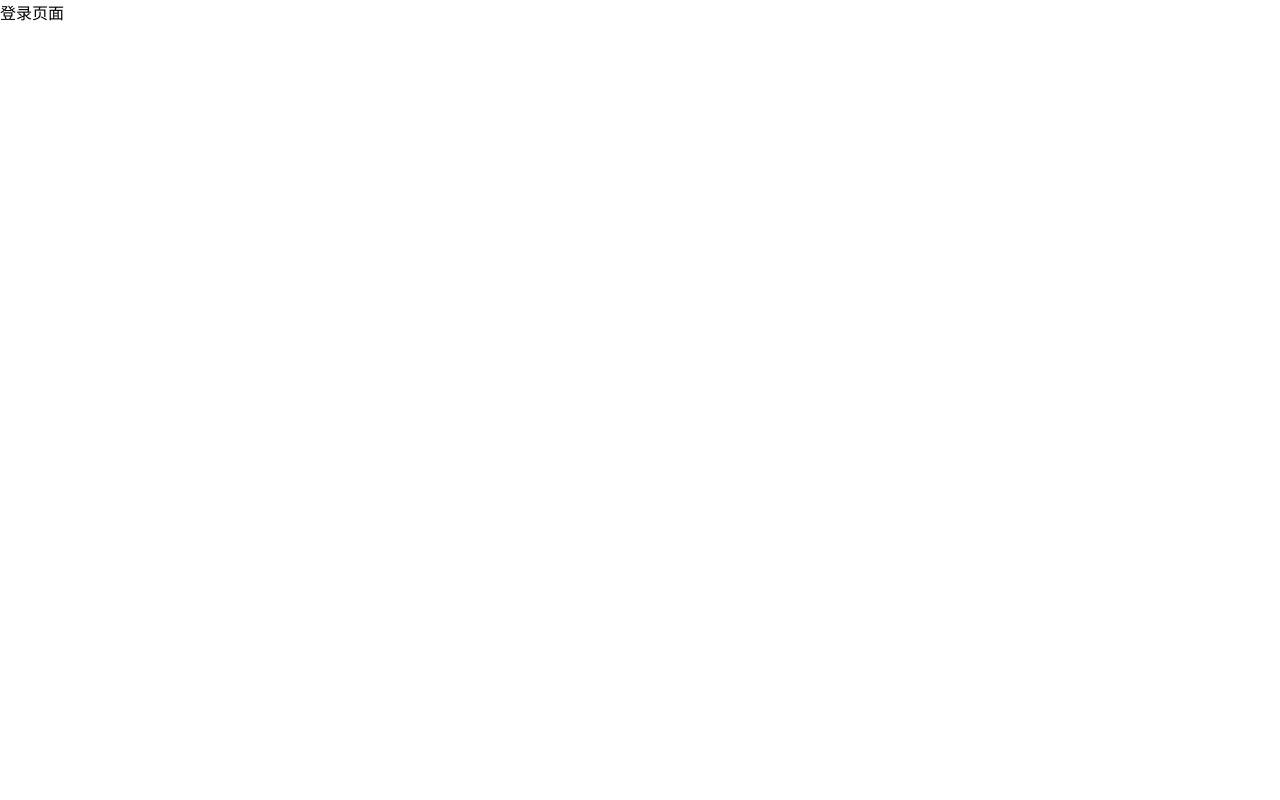
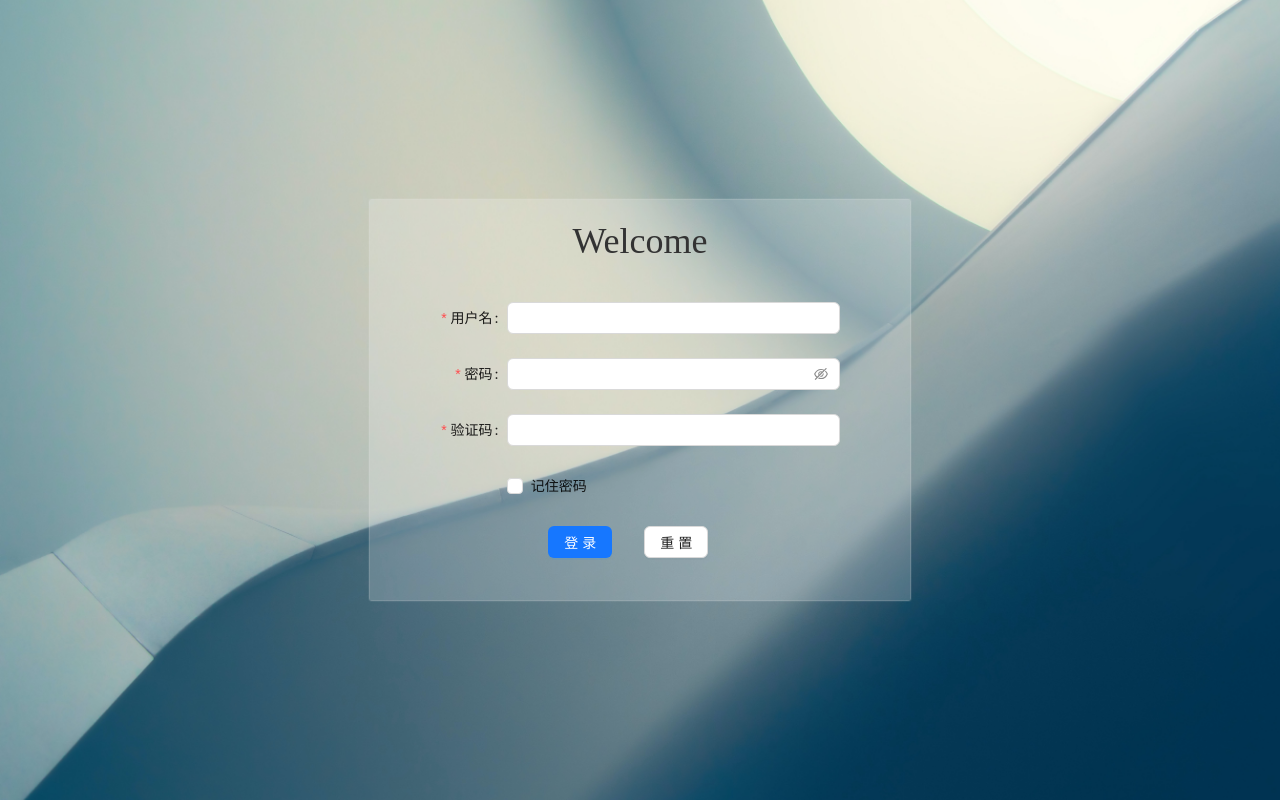
Before and after one commit to Alan-222/react-antd5-admin, a React (Create React App) app: page /login in a window 1280 px wide. Built offline with nearby package versions, Linux system fonts and the light colour scheme; no server answers.

Commit message:
feat: 完成登录模块

```diff
--- a/package.json
+++ b/package.json
@@ -11,6 +11,7 @@
     "antd": "^5.10.2",
     "axios": "^1.5.1",
     "http-proxy-middleware": "^2.0.6",
+    "jsencrypt": "^3.3.2",
     "react": "^18.2.0",
     "react-dom": "^18.2.0",
     "react-redux": "^8.1.3",
--- a/src/App.jsx
+++ b/src/App.jsx
@@ -1,6 +1,6 @@
 import React, { Suspense, useEffect } from 'react'
 // 导入路由及react-redux钩子
-import { useNavigate, useRoutes } from 'react-router-dom'
+import { useLocation, useNavigate, useRoutes } from 'react-router-dom'
 import { useDispatch, useSelector } from 'react-redux'
 // 导入api
 import { getUserInfoAsync } from './store/reducers/userSlice'
@@ -15,14 +15,14 @@ export default function App() {
   const routes = useSelector((state) => state.permission.routes)
   // 跳转方法
   const navigate = useNavigate()
-
+  const location = useLocation()
   useEffect(() => {
     const fetchData = async () => {
       if (getToken()) {
         const userInfo = await dispatch(getUserInfoAsync())
         dispatch(generateRoutes(userInfo.menus))
       } else {
-        navigate('/login', { replace: true })
+        navigate('/login', { replace: true, state: { preLocation: location } })
       }
     }
     fetchData()
--- /dev/null
+++ b/src/pages/Login/Login.module.scss
@@ -0,0 +1,36 @@
+.login{
+  width: 100%;
+  height: 100%;
+  position: fixed;
+  left: 0;
+  top: 0;
+  background: center/cover no-repeat url('../../assets/images/login/login-background.jpg');
+  .login-container{
+    width: 500px;
+    height: 360px;
+    padding: 20px;
+    position: absolute;
+    left: 50%;
+    top: 50%;
+    transform: translate(-50%,-50%);
+    background-color: rgba(255,255,255,.2);
+    box-shadow: 0 0 2px #eee;
+    display: flex;
+    flex-direction: column;
+    align-items: center;
+  }
+  .login-text{
+    font-size: 36px;
+    color: #333;
+    margin-bottom: 40px;
+  }
+  .login-form{
+    width: 100%;
+    padding-right: 100px;
+  }
+  .login-captcha{
+    width: 100px;
+    height: 32px;
+    cursor: pointer;
+  }
+}
--- a/src/pages/Login/index.jsx
+++ b/src/pages/Login/index.jsx
@@ -1,7 +1,154 @@
-import React from 'react'
+import React, { useEffect, useState } from 'react'
+import { Button, Checkbox, Form, Input } from 'antd'
+import { useLocation, useNavigate } from 'react-router-dom'
+import { useDispatch } from 'react-redux'
+import { message } from 'antd'
+
+import classes from './Login.module.scss'
+// 导入api
+import userApi from '@/api/user'
+import { loginAsync } from '@/store/reducers/userSlice'
+// 导入加密解密方法
+import { encrypt, decrypt } from '@/utils/jsencrypt'
 
 const Login = () => {
-  return <div>登录页面</div>
+  // redux hook
+  const dispatch = useDispatch()
+  // router hook
+  const navigate = useNavigate()
+  const location = useLocation()
+
+  const from = location.state?.preLocation?.pathname || '/'
+  /** 登录表单参数与方法 */
+  // 获取antd的form实例
+  const [form] = Form.useForm()
+  // 按钮loading
+  const [loading, setLoading] = useState(false)
+  // 验证码uuid
+  const [uuid, setUuid] = useState()
+  // 验证码svg标签
+  const [verifyImg, setVerifyImg] = useState()
+
+  const onFinish = async (values) => {
+    // 开始loading
+    setLoading(true)
+    // 记住密码存储用户信息
+    if (values.remember) {
+      localStorage.setItem('username', values.username, { expires: 7 })
+      localStorage.setItem('password', encrypt(values.password), { expires: 7 })
+      localStorage.setItem('remember', values.remember, { expires: 7 })
+    } else {
+      // 移除用户信息
+      localStorage.removeItem('username')
+      localStorage.removeItem('password')
+      localStorage.removeItem('remember')
+    }
+    try {
+      await dispatch(loginAsync({ ...values, uuid }))
+      setLoading(false)
+      // 若上次为登录页，跳转到首页
+      if (from === '/login') navigate('/', { replace: true })
+      navigate(from, { replace: true })
+      message.success('登录成功！')
+    } catch (e) {
+      console.error(e)
+      getCode()
+      setLoading(false)
+    }
+  }
+
+  // 登录页显示欢迎语
+  const [welcomeText, setWelcomeText] = useState('')
+  const typeWriter = (wordSplit, index) => {
+    if (index < wordSplit.length - 1) {
+      setWelcomeText((pre) => {
+        index++
+        return pre + wordSplit[index]
+      })
+      setTimeout(() => typeWriter(wordSplit, index), 200)
+    }
+  }
+  // 获取验证码
+  const getCode = () => {
+    const uuid = new Date().getTime()
+    setUuid(uuid)
+    userApi.login.get(uuid).then((res) => {
+      setVerifyImg(res.data)
+    })
+  }
+
+  // 获取缓存中的用户名密码信息
+  const getUser = () => {
+    const username = localStorage.getItem('username') ?? ''
+    const password = localStorage.getItem('password') ?? ''
+    const remember = localStorage.getItem('remember') ?? false
+    // 通过antd表单实例对象的setFieldsValue方法回显值
+    form.setFieldsValue({
+      username,
+      password: decrypt(password),
+      remember: Boolean(remember)
+    })
+  }
+
+  useEffect(() => {
+    let index = -1
+    const wordSplit = 'Welcome'.split('')
+    typeWriter(wordSplit, index)
+    getCode()
+    getUser()
+  }, [])
+
+  return (
+    <div className={classes.login}>
+      <div className={classes['login-container']}>
+        <div className={classes['login-text']}>{welcomeText}</div>
+        <div className={classes['login-form']}>
+          <Form
+            name="basic"
+            form={form}
+            labelCol={{ span: 8 }}
+            wrapperCol={{ span: 16 }}
+            initialValues={{ remember: false }}
+            onFinish={onFinish}
+            autoComplete="off">
+            <Form.Item label="用户名" name="username" rules={[{ required: true, max: 12, message: '请输入用户名!' }]}>
+              <Input />
+            </Form.Item>
+
+            <Form.Item label="密码" name="password" rules={[{ required: true, message: '请输入密码!' }]}>
+              <Input.Password />
+            </Form.Item>
+
+            <Form.Item
+              label="验证码"
+              name="checkCode"
+              rules={[{ required: true, min: 4, max: 4, message: '请输入正确格式验证码!' }]}>
+              <Input
+                suffix={
+                  <div
+                    dangerouslySetInnerHTML={{ __html: verifyImg }}
+                    className="login-captcha"
+                    onClick={() => getCode()}></div>
+                }
+              />
+            </Form.Item>
+
+            <Form.Item name="remember" valuePropName="checked" wrapperCol={{ offset: 8, span: 16 }}>
+              <Checkbox>记住密码</Checkbox>
+            </Form.Item>
+
+            <Form.Item wrapperCol={{ offset: 10, span: 16 }}>
+              <Button type="primary" htmlType="submit" loading={loading}>
+                登录
+              </Button>
+              <Button htmlType="reset" style={{ marginLeft: '32px' }}>
+                重置
+              </Button>
+            </Form.Item>
+          </Form>
+        </div>
+      </div>
+    </div>
+  )
 }
-
 export default Login
--- /dev/null
+++ b/src/utils/jsencrypt.js
@@ -0,0 +1,43 @@
+import { JSEncrypt } from 'jsencrypt'
+
+// 密钥对生成 http://web.chacuo.net/netrsakeypair
+
+const publicKey =
+  '-----BEGIN PUBLIC KEY-----\n' +
+  'MIGfMA0GCSqGSIb3DQEBAQUAA4GNADCBiQKBgQDD9jPrqMszgk/eFAhSw9uBkd69\n' +
+  '+26aOERIte9b7Vpjnf3gWzo1l2k21ecgFNyAs/WFxoQqE3EPQrct4NW55tGH5zK7\n' +
+  '6v7/bPMTUUl3Sm2XSP54JHxDmdkiPkZqksgZFC/CkyFEHNHd09UJLdtqI5+9HV9C\n' +
+  'Iu30SpBze0dVUkNMBQIDAQAB\n' +
+  '-----END PUBLIC KEY-----'
+
+const privateKey =
+  '-----BEGIN PRIVATE KEY-----\n' +
+  'MIICdwIBADANBgkqhkiG9w0BAQEFAASCAmEwggJdAgEAAoGBAMP2M+uoyzOCT94U\n' +
+  'CFLD24GR3r37bpo4REi171vtWmOd/eBbOjWXaTbV5yAU3ICz9YXGhCoTcQ9Cty3g\n' +
+  '1bnm0YfnMrvq/v9s8xNRSXdKbZdI/ngkfEOZ2SI+RmqSyBkUL8KTIUQc0d3T1Qkt\n' +
+  '22ojn70dX0Ii7fRKkHN7R1VSQ0wFAgMBAAECgYAMKegnJJ8YX2pdupiZqpahgFB3\n' +
+  'Mng3Em8KpGBrMFx/+nqbxo3ibbeWM8jY8PKO+pyu5RenFPXboKSGMIKTu4Qd85Rr\n' +
+  'dED9o3VYLpPBSPJxLeVYfHc0/irjTPpGcM2gjggibRqRMxeHH8HU6KsFQ2KFX5u5\n' +
+  'LY9IzoZGaRoe8ErBAQJBAPHykgstNbnkYuLhTpwZ7D8HMdIvcLscLkfBfHf4iLrd\n' +
+  'pZAb4jB9m0uj1HdSW36Ej/YLzI+plVIwBDgqLHp4N9ECQQDPV+LYvklLKSR6vsJw\n' +
+  'K0JNRKefmQDZNS7fw+WarkBSu441TXs+F7UcJNRl/TsMU0Mrybfy5FEDAbqQ3Ldq\n' +
+  'sRH1AkEA7KwISH6VC55pTN5w8yo4ev8isSRO9fl/HBodE44+0ex3RBzCigSUoM1F\n' +
+  'zOL3NS+fU2P/WpjcxGTL+9TlZXerwQJAY9XpgHt/RxV0XzXi4aeysQnRvGMrqWqW\n' +
+  'O2BT+frVNgDhJIE+SlOX/QkuzDz2ZaThvv/N9sJAz7XRY1cjadgA0QJBAKDFiBx+\n' +
+  'tEoezZ2PvdEfNHbrzdlwpc3MBztLd11xDkQoHYaABv0J/fzvuWx/OYe2W8TTTcZl\n' +
+  '+9DbiROjAgP67H4=\n' +
+  '-----END PRIVATE KEY-----'
+
+// 加密
+export function encrypt(txt) {
+  const encryptor = new JSEncrypt()
+  encryptor.setPublicKey(publicKey) // 设置公钥
+  return encryptor.encrypt(txt) // 对数据进行加密
+}
+
+// 解密
+export function decrypt(txt) {
+  const encryptor = new JSEncrypt()
+  encryptor.setPrivateKey(privateKey) // 设置私钥
+  return encryptor.decrypt(txt) // 对数据进行解密
+}
```
Also changed, not shown: src/assets/images/login/login-background.jpg (added), 1 other file (tests, documents, lock files or other folders).
